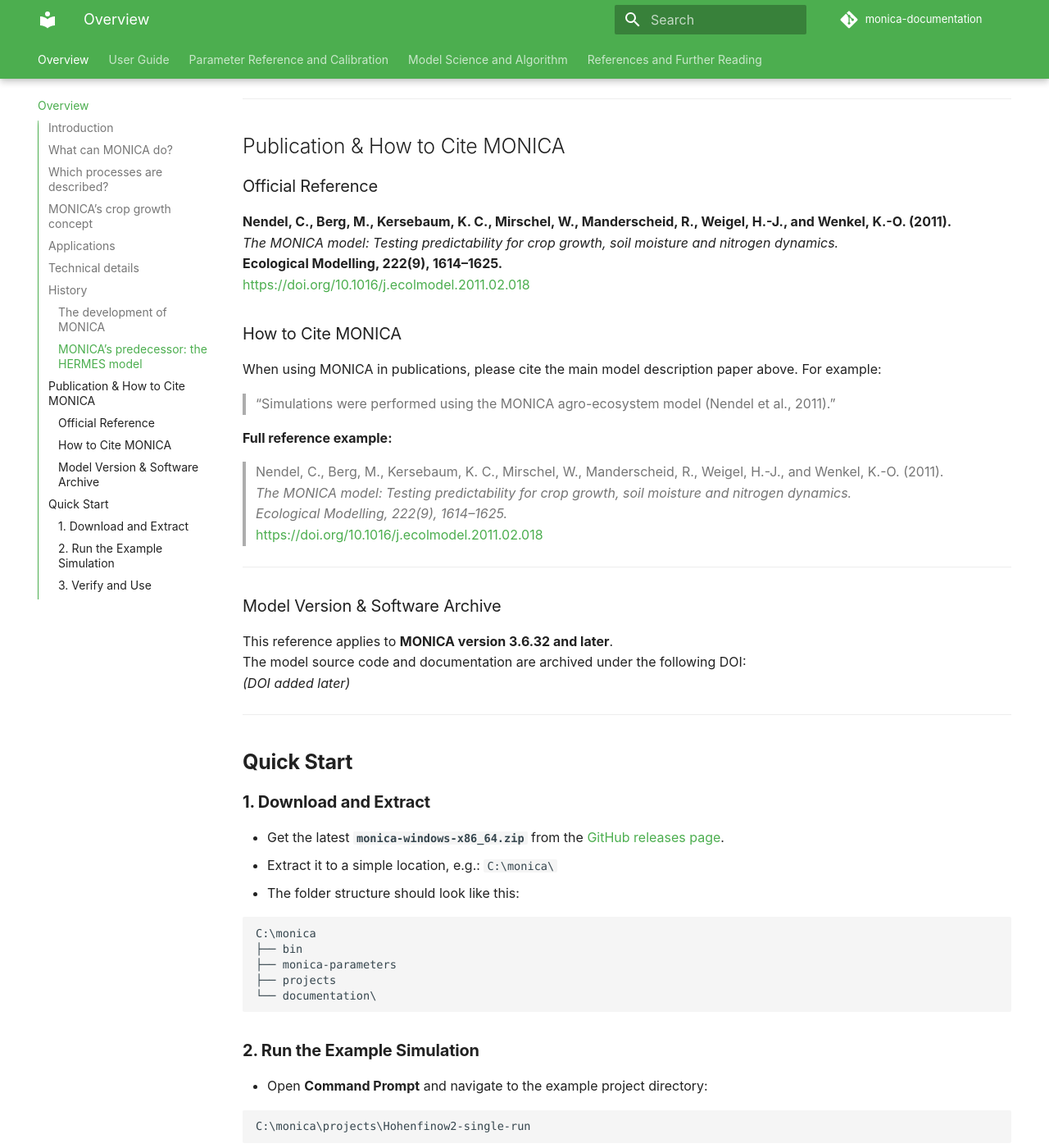
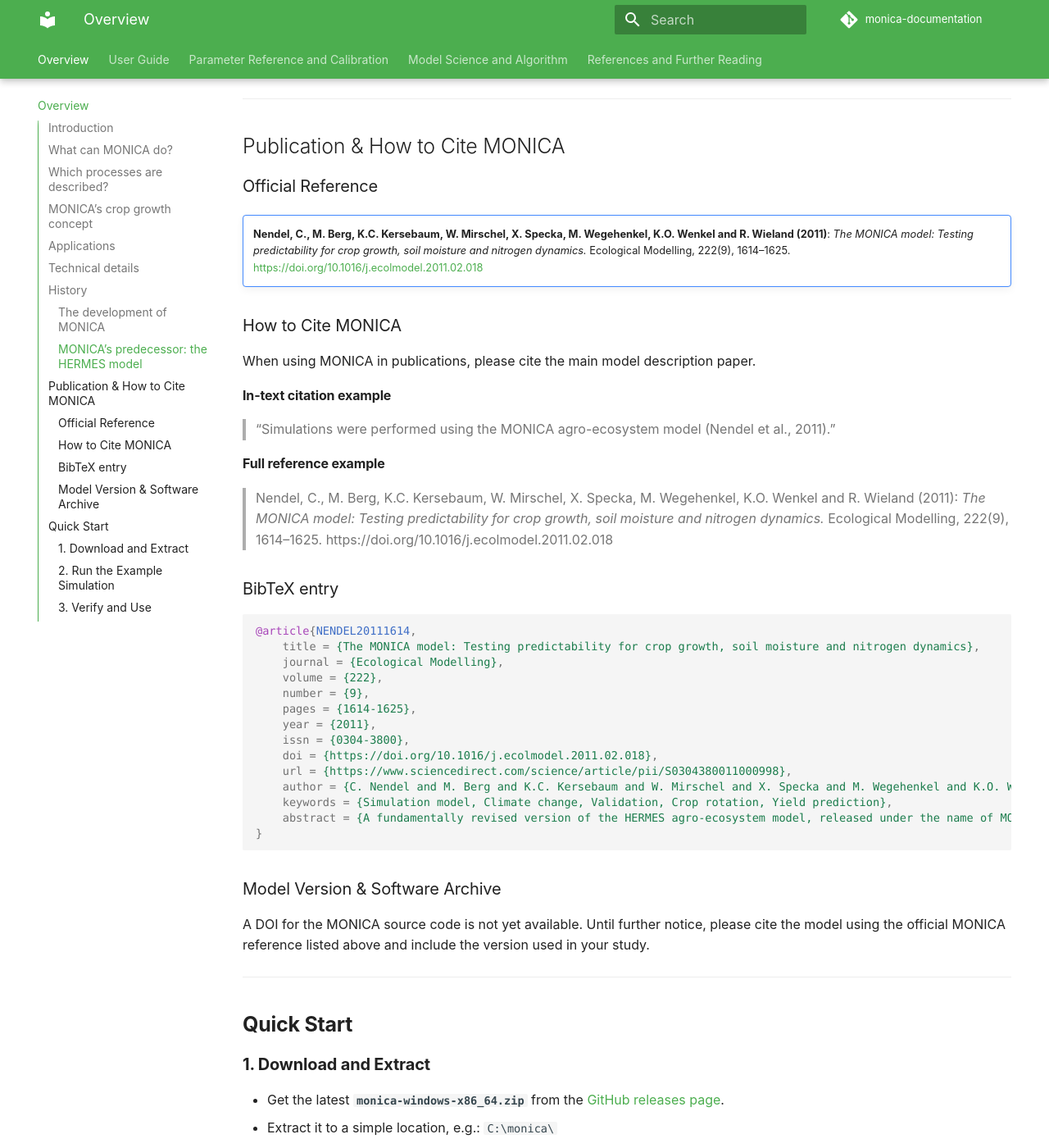
Before and after one commit to zalf-rpm/monica-documentation, an MkDocs documentation site: the page built from docs/index.md, in a window 1280 px wide and 1400 px high, scrolled down 3729 px. Shown: the whole window at 82% size. Built offline with MkDocs 1.6.1 and Material for MkDocs 9.7.7, drawn with Linux system fonts in a browser that asks for light colours; comment, search, counter and statistics services are not loaded.

Commit message:
Update and reformat citation

````diff
--- a/docs/index.md
+++ b/docs/index.md
@@ -86,31 +86,43 @@
 
 ### Official Reference
 
-**Nendel, C., Berg, M., Kersebaum, K. C., Mirschel, W., Manderscheid, R., Weigel, H.-J., and Wenkel, K.-O. (2011).**
-*The MONICA model: Testing predictability for crop growth, soil moisture and nitrogen dynamics.*
-**Ecological Modelling, 222(9), 1614–1625.**
-[https://doi.org/10.1016/j.ecolmodel.2011.02.018](https://doi.org/10.1016/j.ecolmodel.2011.02.018)
+!!! note ""
+    **Nendel, C., M. Berg, K.C. Kersebaum, W. Mirschel, X. Specka, M. Wegehenkel, K.O. Wenkel and R. Wieland (2011)**: *The MONICA model: Testing predictability for crop growth, soil moisture and nitrogen dynamics.* Ecological Modelling, 222(9), 1614–1625. [https://doi.org/10.1016/j.ecolmodel.2011.02.018](https://doi.org/10.1016/j.ecolmodel.2011.02.018)
 
 ### How to Cite MONICA
 
-When using MONICA in publications, please cite the main model description paper above. For example:
+When using MONICA in publications, please cite the main model description paper.
+
+#### In-text citation example
 
 > “Simulations were performed using the MONICA agro-ecosystem model (Nendel et al., 2011).”
 
-**Full reference example:**
+#### Full reference example
 
-> Nendel, C., Berg, M., Kersebaum, K. C., Mirschel, W., Manderscheid, R., Weigel, H.-J., and Wenkel, K.-O. (2011).
-> *The MONICA model: Testing predictability for crop growth, soil moisture and nitrogen dynamics.*
-> *Ecological Modelling, 222(9), 1614–1625.*
-> [https://doi.org/10.1016/j.ecolmodel.2011.02.018](https://doi.org/10.1016/j.ecolmodel.2011.02.018)
+> Nendel, C., M. Berg, K.C. Kersebaum, W. Mirschel, X. Specka, M. Wegehenkel, K.O. Wenkel and R. Wieland (2011): *The MONICA model: Testing predictability for crop growth, soil moisture and nitrogen dynamics.* Ecological Modelling, 222(9), 1614–1625. https://doi.org/10.1016/j.ecolmodel.2011.02.018
 
----
+### BibTeX entry
+
+```bibtex
+@article{NENDEL20111614,
+    title = {The MONICA model: Testing predictability for crop growth, soil moisture and nitrogen dynamics},
+    journal = {Ecological Modelling},
+    volume = {222},
+    number = {9},
+    pages = {1614-1625},
+    year = {2011},
+    issn = {0304-3800},
+    doi = {https://doi.org/10.1016/j.ecolmodel.2011.02.018},
+    url = {https://www.sciencedirect.com/science/article/pii/S0304380011000998},
+    author = {C. Nendel and M. Berg and K.C. Kersebaum and W. Mirschel and X. Specka and M. Wegehenkel and K.O. Wenkel and R. Wieland},
+    keywords = {Simulation model, Climate change, Validation, Crop rotation, Yield prediction},
+    abstract = {A fundamentally revised version of the HERMES agro-ecosystem model, released under the name of MONICA, was calibrated and tested to predict crop growth, soil moisture and nitrogen dynamics for various experimental crop rotations across Germany, including major cereals, sugar beet and maize. The calibration procedure also included crops grown experimentally under elevated atmospheric CO2 concentration. The calibrated MONICA simulations yielded a median normalised mean absolute error (nMAE) of 0.20 across all observed target variables (n=42) and a median Willmott's Index of Agreement (d) of 0.91 (median modelling efficiency (ME): 0.75). Although the crop biomass, habitus and soil moisture variables were all within an acceptable range, the model often underperformed for variables related to nitrogen. Uncalibrated MONICA simulations yielded a median nMAE of 0.27 across all observed target variables (n=85) and a median d of 0.76 (median ME: 0.30), also showing predominantly acceptable results for the crop biomass, habitus and soil moisture variables. Based on the convincing performance of the model under uncalibrated conditions, MONICA can be regarded as a suitable simulation model for use in regional applications. Furthermore, its ability to reproduce the observed crop growth results in free-air carbon enrichment experiments makes it suited to predict agro-ecosystem behaviour under expected future climate conditions.}
+}
+```
 
 ### Model Version & Software Archive
 
-This reference applies to **MONICA version 3.6.32 and later**.
-The model source code and documentation are archived under the following DOI:
-*(DOI added later)*
+A DOI for the MONICA source code is not yet available. Until further notice, please cite the model using the official MONICA reference listed above and include the version used in your study.
 
 ---
 
````
